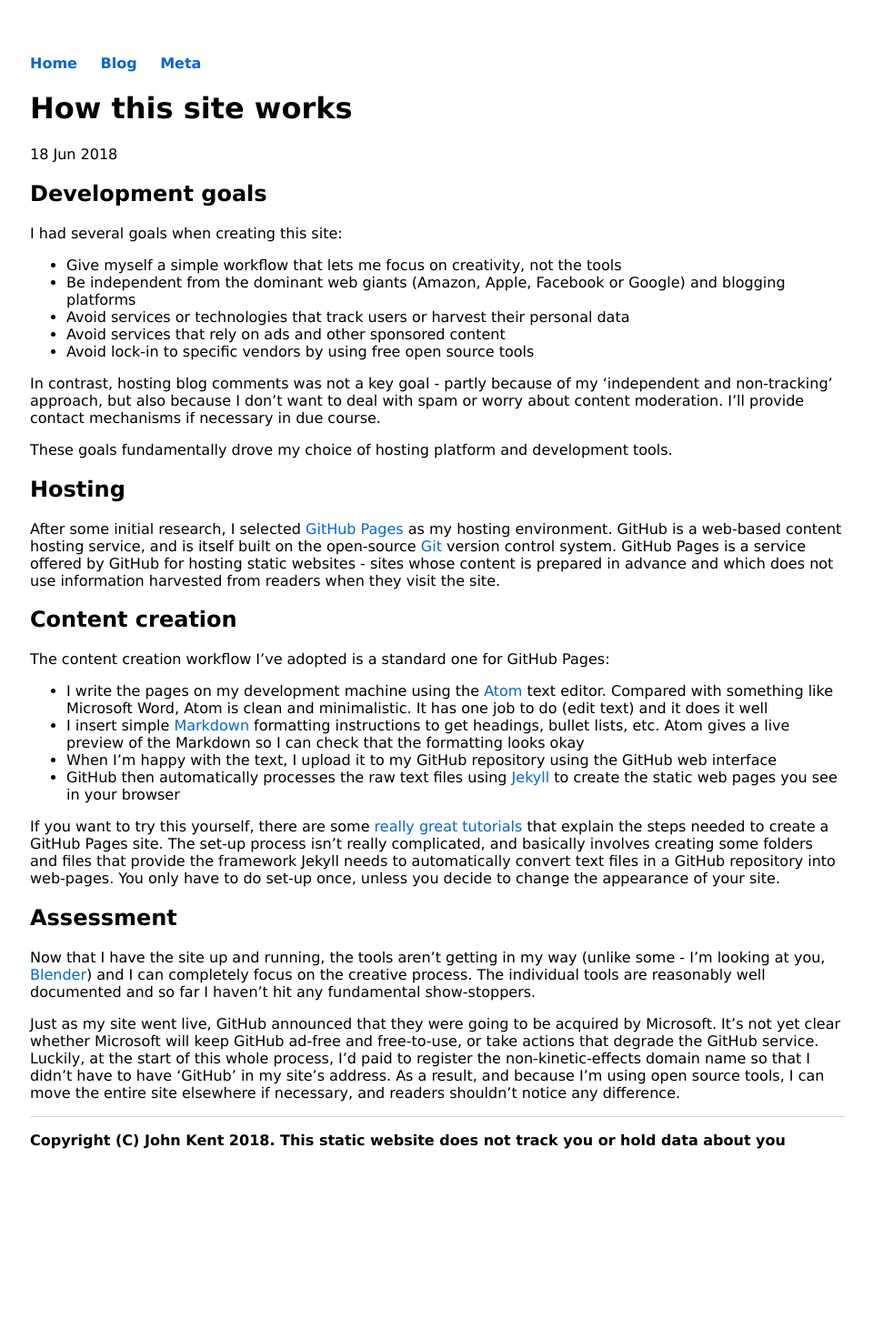
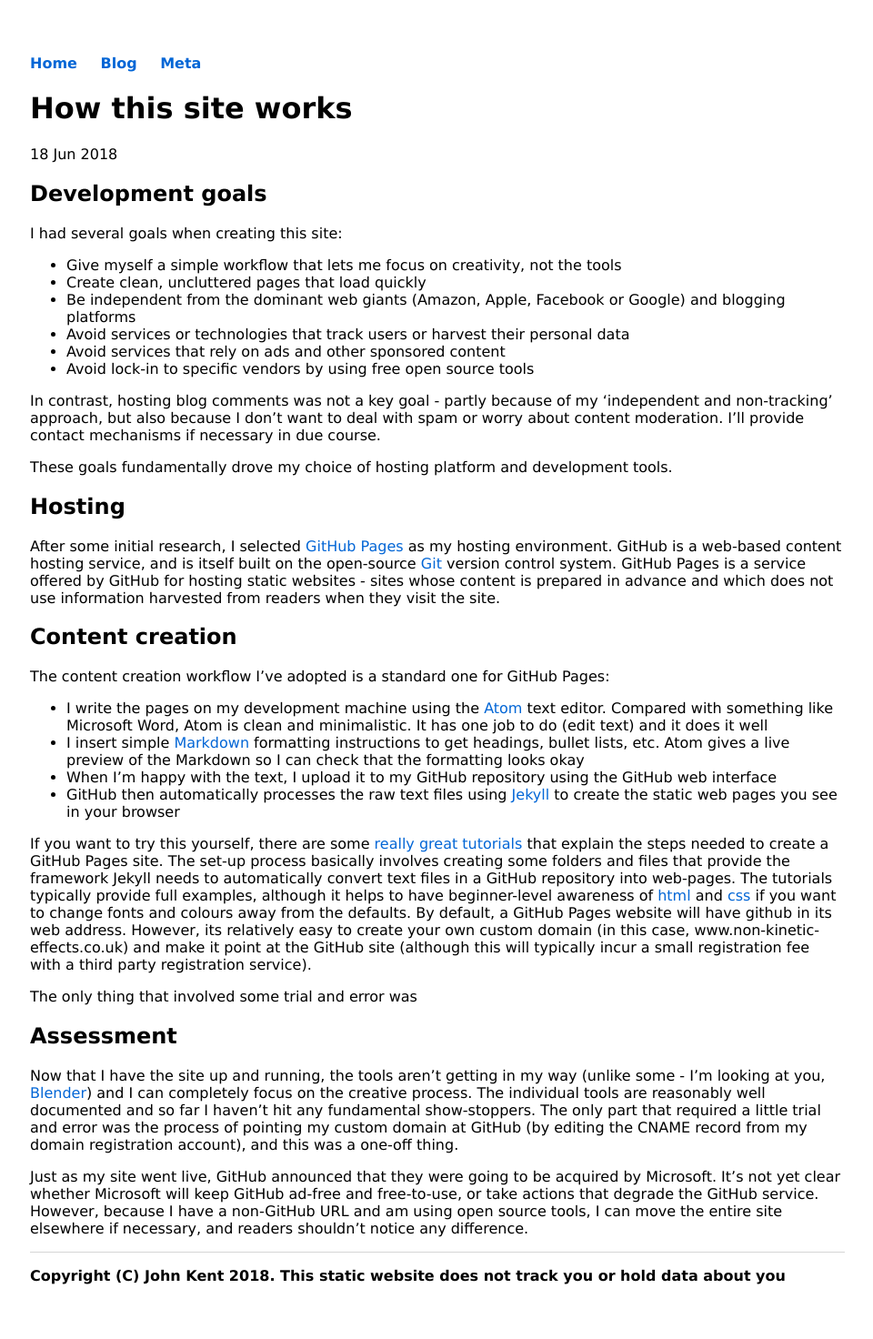
Before and after one commit to KineticLensman/KineticLensman.github.io, a Jekyll site: the page built from _posts/2018-06-18-how-this-site-works.md, in a window 1280 px wide. Shown: the whole page at 91% size, without its empty margins (159-1119 px from the left). Built offline with Jekyll 4.4.1, drawn with Linux system fonts in a browser that asks for light colours; before the commit the page ends 1323 px from its top, so only the background shows below that.

Commit message:
Improved process description

```diff
--- a/_posts/2018-06-18-how-this-site-works.md
+++ b/_posts/2018-06-18-how-this-site-works.md
@@ -8,6 +8,7 @@ date: 2018-06-18
 
 I had several goals when creating this site:
 * Give myself a simple workflow that lets me focus on creativity, not the tools
+* Create clean, uncluttered pages that load quickly
 * Be independent from the dominant web giants (Amazon, Apple, Facebook or Google) and blogging platforms
 * Avoid services or technologies that track users or harvest their personal data
 * Avoid services that rely on ads and other sponsored content
@@ -27,8 +28,10 @@ The content creation workflow I've adopted is a standard one for GitHub Pages:
 * When I'm happy with the text, I upload it to my GitHub repository using the GitHub web interface
 * GitHub then automatically processes the raw text files using [Jekyll](https://jekyllrb.com/) to create the static web pages you see in your browser
 
-If you want to try this yourself, there are some [really great tutorials](http://jmcglone.com/guides/github-pages/) that explain the  steps needed to create a GitHub Pages site. The set-up process isn't really complicated, and basically involves creating some folders and files that provide the framework Jekyll needs to automatically convert text files in a GitHub repository into web-pages. You only have to do set-up once, unless you decide to change the appearance of your site.
+If you want to try this yourself, there are some [really great tutorials](http://jmcglone.com/guides/github-pages/) that explain the  steps needed to create a GitHub Pages site. The set-up process basically involves creating some folders and files that provide the framework Jekyll needs to automatically convert text files in a GitHub repository into web-pages. The tutorials typically provide full examples, although it helps to have beginner-level awareness of [html](https://www.w3schools.com/Html/) and [css](https://www.w3schools.com/css/default.asp) if you want to change fonts and colours away from the defaults. By default, a GitHub Pages website will have github in its web address. However, its relatively easy to create your own custom domain (in this case, www.non-kinetic-effects.co.uk) and make it point at the GitHub site (although this will typically incur a small registration fee with a third party registration service).
+
+The only thing that involved some trial and error was
 ## Assessment
-Now that I have the site up and running, the tools aren't getting in my way (unlike some - I'm looking at you, [Blender](https://www.blender.org/)) and I can completely focus on the creative process. The individual tools are reasonably well documented and so far I haven't hit any fundamental show-stoppers.
+Now that I have the site up and running, the tools aren't getting in my way (unlike some - I'm looking at you, [Blender](https://www.blender.org/)) and I can completely focus on the creative process. The individual tools are reasonably well documented and so far I haven't hit any fundamental show-stoppers. The only part that required a little trial and error was the process of pointing my custom domain at GitHub (by editing the CNAME record from my domain registration account), and this was a one-off thing.
 
-Just as my site went live, GitHub announced that they were going to be acquired by Microsoft. It's not yet clear whether Microsoft will keep GitHub ad-free and free-to-use, or take actions that degrade the GitHub service. Luckily, at the start of this whole process, I'd paid to register the non-kinetic-effects domain name so that I didn't have to have 'GitHub' in my site's address. As a result, and because I'm using open source tools, I can move the entire site elsewhere if necessary, and readers shouldn't notice any difference.
+Just as my site went live, GitHub announced that they were going to be acquired by Microsoft. It's not yet clear whether Microsoft will keep GitHub ad-free and free-to-use, or take actions that degrade the GitHub service. However, because I have a non-GitHub URL and am using open source tools, I can move the entire site elsewhere if necessary, and readers shouldn't notice any difference.
```
